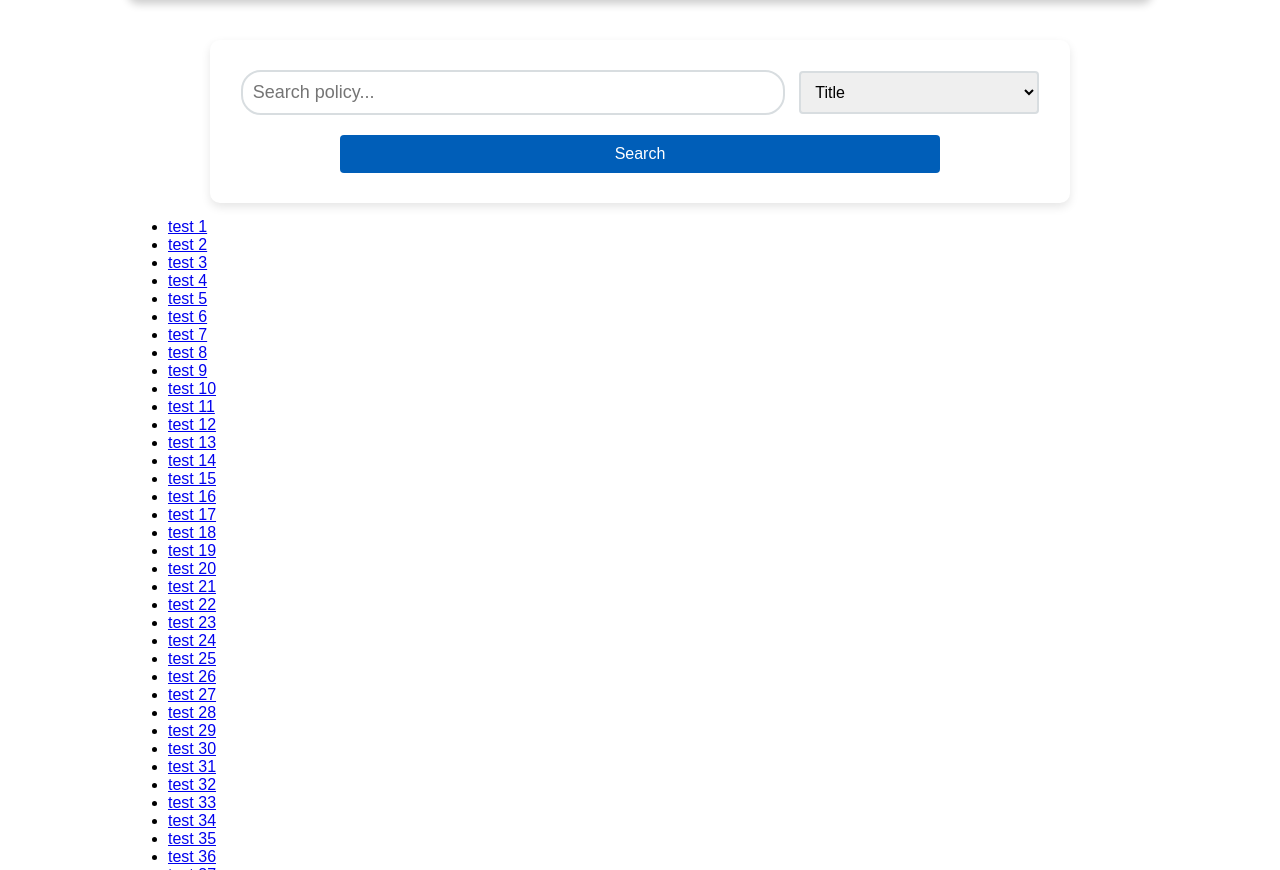
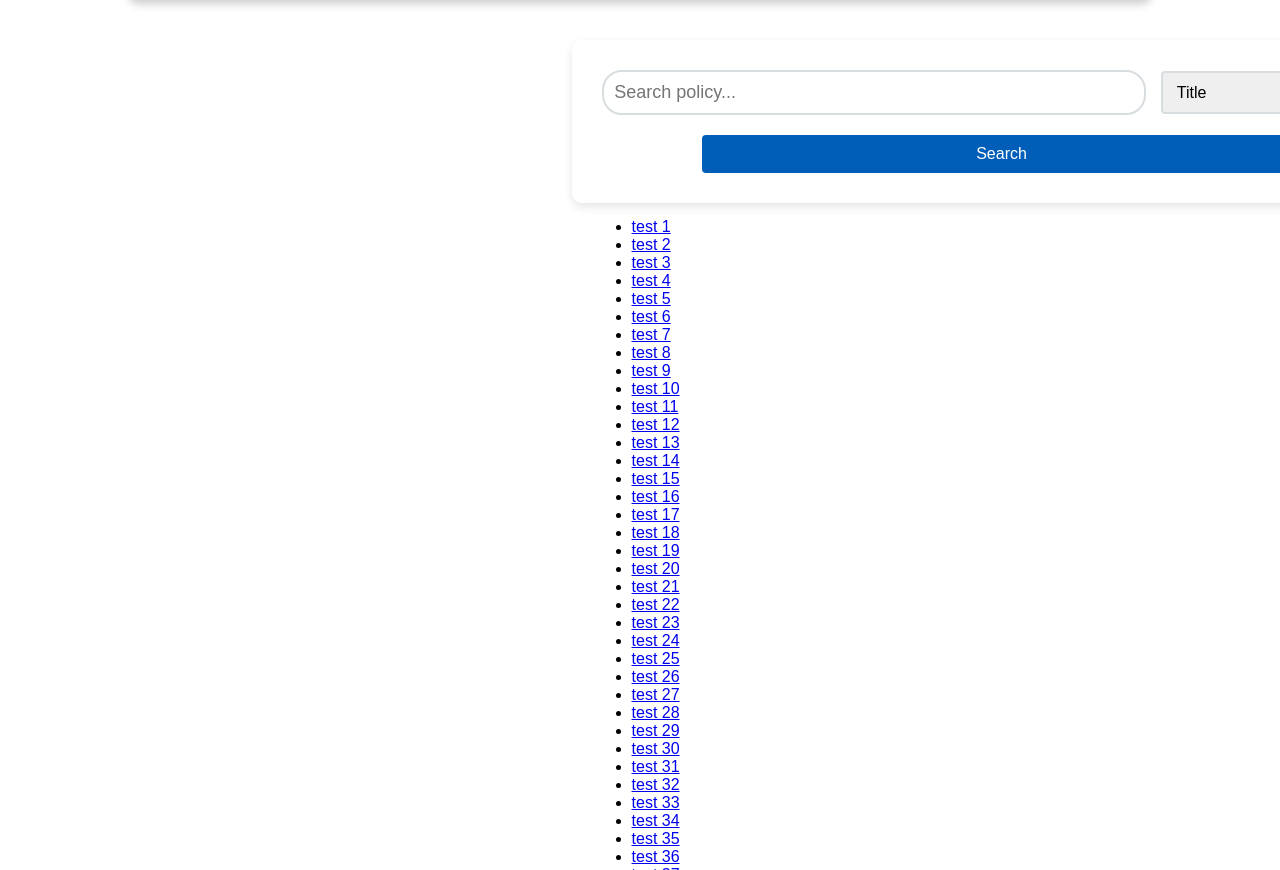
Before and after one commit to hackday-gitwellsoon/policies-web, a Flask app: page / in a window 1280 px wide. Shown: the part 80-950 px from the top of the page. Run offline with Flask 3, Linux system fonts and the light colour scheme; some libraries are stand-ins or nearby versions.

Commit message:
Minor changes to structure and CSS placement

```diff
--- a/templates/index.html
+++ b/templates/index.html
@@ -1,6 +1,7 @@
 {% extends "base.html" %}
 
 {% block content %}
+<div class="mft-content-wrapper">
     <div class="nhs-container">
         <form method="POST" class="form-inline" autocomplete="off">
             {{ form.hidden_tag() }}
@@ -20,4 +21,5 @@
             {% endfor %}
         </ul>
     </div>
+</div>
 {% endblock %}
```
